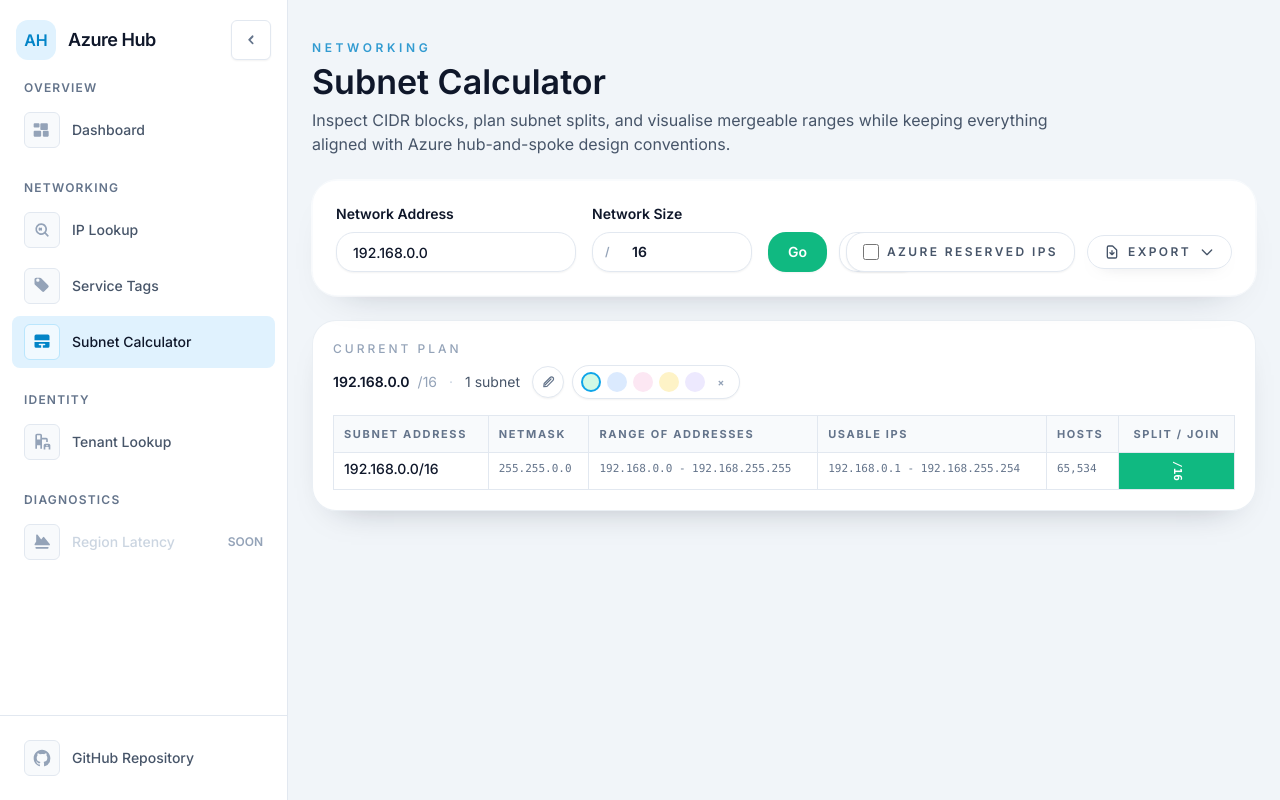
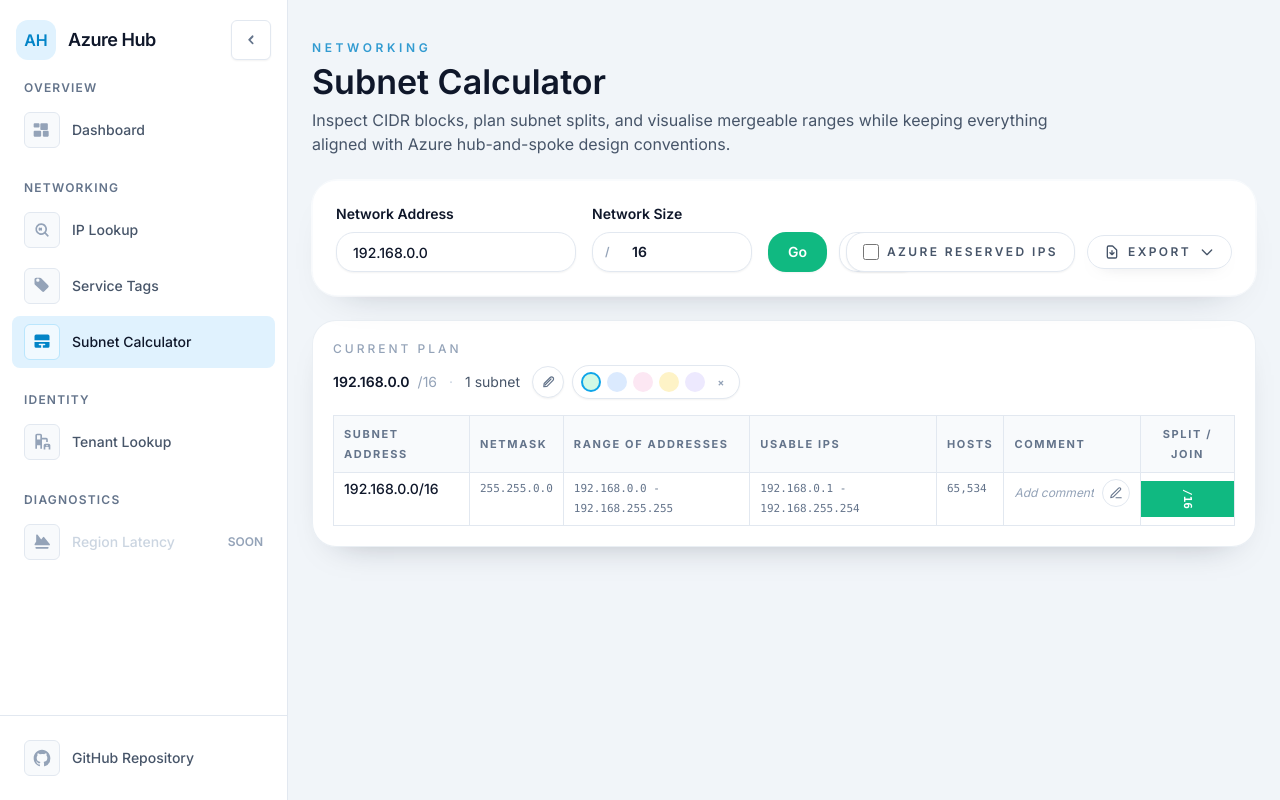
Before and after one commit to endgor/azure-ip-lookup, a Next.js app: page /tools/subnet-calculator in a window 1280 px wide. Built offline with nearby package versions, Linux system fonts and the light colour scheme.

Commit message:
Add subnet row comments

```diff
--- a/src/components/SubnetExportButton.tsx
+++ b/src/components/SubnetExportButton.tsx
@@ -7,6 +7,7 @@
   baseNetwork: number;
   basePrefix: number;
   rowColors: Record<string, string>;
+  rowComments: Record<string, string>;
   disabled?: boolean;
 }
 
@@ -16,6 +17,7 @@
   baseNetwork,
   basePrefix,
   rowColors,
+  rowComments,
   disabled = false
 }: SubnetExportButtonProps) {
   const [isOpen, setIsOpen] = useState(false);
@@ -47,7 +49,7 @@
         import('@/lib/exportUtils')
       ]);
 
-      const exportData = prepareSubnetExportData(leaves, useAzureReservations);
+      const exportData = prepareSubnetExportData(leaves, useAzureReservations, rowComments);
       if (exportData.length === 0) {
         return;
       }
--- a/src/lib/subnetExportUtils.ts
+++ b/src/lib/subnetExportUtils.ts
@@ -18,7 +18,11 @@
   return `${inetNtoa(first)} - ${inetNtoa(last)}`;
 }
 
-export function prepareSubnetExportData(leaves: LeafSubnet[], useAzureReservations: boolean): SubnetExportRow[] {
+export function prepareSubnetExportData(
+  leaves: LeafSubnet[],
+  useAzureReservations: boolean,
+  rowComments: Record<string, string> = {}
+): SubnetExportRow[] {
   if (leaves.length === 0) {
     return [];
   }
@@ -38,7 +42,8 @@
       Netmask: inetNtoa(subnetNetmask(leaf.prefix)),
       'Range of Addresses': formatRange(leaf.network, lastAddress),
       [usableLabel]: usable ? formatRange(usable.first, usable.last) : 'Reserved',
-      [hostLabel]: hostCount
+      [hostLabel]: hostCount,
+      Comment: rowComments[leaf.id] ?? ''
     };
   });
 }
--- a/src/pages/tools/subnet-calculator.tsx
+++ b/src/pages/tools/subnet-calculator.tsx
@@ -68,6 +68,9 @@
   const [rowColors, setRowColors] = useState<Record<string, string>>({});
   const [isColorModeActive, setIsColorModeActive] = useState(false);
   const [selectedColorId, setSelectedColorId] = useState<string>(DEFAULT_COLOR_ID);
+  const [rowComments, setRowComments] = useState<Record<string, string>>({});
+  const [activeCommentRow, setActiveCommentRow] = useState<string | null>(null);
+  const [commentDraft, setCommentDraft] = useState('');
   const [state, setState] = useState<State>(() => {
     const ipValue = inetAtov(DEFAULT_NETWORK)!;
     const normalised = normaliseNetwork(ipValue, DEFAULT_PREFIX);
@@ -103,8 +106,9 @@
   }, []);
 
   useEffect(() => {
+    const leafIds = new Set(leaves.map((leaf) => leaf.id));
+
     setRowColors((current) => {
-      const leafIds = new Set(leaves.map((leaf) => leaf.id));
       let mutated = false;
       const next: Record<string, string> = {};
 
@@ -118,7 +122,27 @@
 
       return mutated ? next : current;
     });
-  }, [leaves]);
+
+    setRowComments((current) => {
+      let mutated = false;
+      const next: Record<string, string> = {};
+
+      Object.entries(current).forEach(([leafId, comment]) => {
+        if (leafIds.has(leafId)) {
+          next[leafId] = comment;
+        } else {
+          mutated = true;
+        }
+      });
+
+      return mutated ? next : current;
+    });
+
+    if (activeCommentRow && !leafIds.has(activeCommentRow)) {
+      setActiveCommentRow(null);
+      setCommentDraft('');
+    }
+  }, [leaves, activeCommentRow]);
 
   const handleFieldChange = (field: 'network' | 'prefix') => (event: ChangeEvent<HTMLInputElement>) => {
     const value = event.target.value;
@@ -126,6 +150,40 @@
       ...current,
       [field]: value
     }));
+  };
+
+  const openCommentEditor = (leafId: string) => {
+    setActiveCommentRow(leafId);
+    setCommentDraft(rowComments[leafId] ?? '');
+  };
+
+  const closeCommentEditor = () => {
+    setActiveCommentRow(null);
+    setCommentDraft('');
+  };
+
+  const saveComment = (leafId: string, value: string) => {
+    const trimmed = value.trim();
+
+    setRowComments((current) => {
+      if (!trimmed) {
+        if (!(leafId in current)) {
+          return current;
+        }
+        const next = { ...current };
+        delete next[leafId];
+        return next;
+      }
+
+      if (current[leafId] === trimmed) {
+        return current;
+      }
+
+      return {
+        ...current,
+        [leafId]: trimmed
+      };
+    });
   };
 
   const handleApplyNetwork = (event: FormEvent<HTMLFormElement>) => {
@@ -155,6 +213,8 @@
     });
     setRowColors({});
     setIsColorModeActive(false);
+    setRowComments({});
+    closeCommentEditor();
     setFormFields({
       network: inetNtoa(normalisedNetwork),
       prefix: parsedPrefix.toString()
@@ -172,6 +232,8 @@
     setFormError(null);
     setRowColors({});
     setIsColorModeActive(false);
+    setRowComments({});
+    closeCommentEditor();
     setState({
       rootId,
       tree,
@@ -210,6 +272,24 @@
         }
         return next;
       });
+
+      setRowComments((current) => {
+        if (!(nodeId in current)) {
+          return current;
+        }
+        const comment = current[nodeId];
+        const next = { ...current };
+        delete next[nodeId];
+        if (comment) {
+          next[`${nodeId}-0`] = comment;
+          next[`${nodeId}-1`] = comment;
+        }
+        return next;
+      });
+
+      if (activeCommentRow === nodeId) {
+        closeCommentEditor();
+      }
     }
   };
 
@@ -266,6 +346,47 @@
 
         return mutated ? next : current;
       });
+    }
+
+    if (canJoinNode && childIds) {
+      setRowComments((current) => {
+        const leftComment = current[childIds[0]];
+        const rightComment = current[childIds[1]];
+        const next = { ...current };
+        let mutated = false;
+
+        if (childIds[0] in next) {
+          delete next[childIds[0]];
+          mutated = true;
+        }
+        if (childIds[1] in next) {
+          delete next[childIds[1]];
+          mutated = true;
+        }
+
+        const mergedComment =
+          leftComment && rightComment
+            ? leftComment === rightComment
+              ? leftComment
+              : ''
+            : leftComment || rightComment || '';
+
+        if (mergedComment) {
+          if (next[nodeId] !== mergedComment) {
+            next[nodeId] = mergedComment;
+            mutated = true;
+          }
+        } else if (nodeId in next) {
+          delete next[nodeId];
+          mutated = true;
+        }
+
+        return mutated ? next : current;
+      });
+
+      if (activeCommentRow && (childIds.includes(activeCommentRow) || activeCommentRow === nodeId)) {
+        closeCommentEditor();
+      }
     }
   };
 
@@ -345,6 +466,7 @@
                 baseNetwork={state.baseNetwork}
                 basePrefix={state.basePrefix}
                 rowColors={rowColors}
+                rowComments={rowComments}
               />
             </div>
 
@@ -445,6 +567,7 @@
                   <th className="border border-slate-200 px-2.5 py-2">
                     Hosts{useAzureReservations ? ' (Azure)' : ''}
                   </th>
+                  <th className="border border-slate-200 px-2.5 py-2">Comment</th>
                   <th className="border border-slate-200 px-2.5 py-2 text-center" colSpan={joinColumnCount}>
                     Split / Join
                   </th>
@@ -467,6 +590,8 @@
                   const rowColor = rowColors[leaf.id];
                   const rowBackground = rowColor ? '' : rowIndex % 2 === 0 ? 'bg-white' : 'bg-slate-50/40';
                   const rowStyle = rowColor ? { backgroundColor: rowColor } : undefined;
+                  const comment = rowComments[leaf.id] ?? '';
+                  const isEditingComment = activeCommentRow === leaf.id;
 
                   segments.forEach((segment, index) => {
                     const isLeafSegment = index === 0;
@@ -595,7 +720,13 @@
                         if (!isColorModeActive) {
                           return;
                         }
-                        if ((event.target as HTMLElement).closest('button')) {
+                        const target = event.target as HTMLElement;
+                        if (
+                          target.closest('button') ||
+                          target.closest('[data-skip-color]') ||
+                          target.tagName === 'TEXTAREA' ||
+                          target.tagName === 'INPUT'
+                        ) {
                           return;
                         }
                         setRowColors((current) => {
@@ -633,6 +764,78 @@
                       <td className="border border-slate-200 px-2.5 py-1.5 align-top font-mono text-[11px] text-slate-500">
                         {hostCount.toLocaleString()}
                       </td>
+                      <td
+                        className="border border-slate-200 px-2.5 py-1.5 align-top text-xs text-slate-500"
+                        data-skip-color
+                        onClick={(event) => event.stopPropagation()}
+                      >
+                        {isEditingComment ? (
+                          <form
+                            className="space-y-2"
+                            onSubmit={(event) => {
+                              event.preventDefault();
+                              saveComment(leaf.id, commentDraft);
+                              closeCommentEditor();
+                            }}
+                          >
+                            <textarea
+                              value={commentDraft}
+                              onChange={(event) => setCommentDraft(event.target.value)}
+                              onKeyDown={(event) => {
+                                if (event.key === 'Escape') {
+                                  event.preventDefault();
+                                  closeCommentEditor();
+                                }
+                              }}
+                              className="w-full rounded-lg border border-slate-300 px-2 py-1 text-sm text-slate-700 shadow-sm focus:border-sky-300 focus:outline-none focus:ring-2 focus:ring-sky-200"
+                              rows={3}
+                              autoFocus
+                              placeholder="Document this subnet..."
+                            />
+                            <div className="flex items-center gap-2">
+                              <button
+                                type="submit"
+                                className="inline-flex items-center justify-center rounded-[12px] bg-sky-500 px-3 py-1 text-xs font-semibold uppercase tracking-[0.2em] text-white transition hover:bg-sky-400 focus:outline-none focus:ring-2 focus:ring-sky-200"
+                              >
+                                Save
+                              </button>
+                              <button
+                                type="button"
+                                onClick={closeCommentEditor}
+                                className="inline-flex items-center justify-center rounded-[12px] border border-slate-300 px-3 py-1 text-xs font-semibold uppercase tracking-[0.2em] text-slate-500 transition hover:border-slate-400 hover:text-slate-700 focus:outline-none focus:ring-2 focus:ring-slate-200"
+                              >
+                                Cancel
+                              </button>
+                            </div>
+                          </form>
+                        ) : (
+                          <div className="flex items-center gap-2">
+                            <span
+                              className={`max-w-[220px] truncate ${
+                                comment ? 'text-slate-600' : 'text-slate-400 italic'
+                              }`}
+                              title={comment || undefined}
+                            >
+                              {comment || 'Add comment'}
+                            </span>
+                            <button
+                              type="button"
+                              onClick={() => openCommentEditor(leaf.id)}
+                              className="inline-flex h-7 w-7 items-center justify-center rounded-full border border-slate-200 text-slate-500 transition hover:border-sky-300 hover:text-sky-600 focus:outline-none focus:ring-2 focus:ring-sky-200"
+                              aria-label={comment ? 'Edit comment' : 'Add comment'}
+                            >
+                              <svg className="h-3.5 w-3.5" viewBox="0 0 24 24" fill="none" stroke="currentColor" strokeWidth={1.8}>
+                                <path strokeLinecap="round" strokeLinejoin="round" d="M12 20h9" />
+                                <path
+                                  strokeLinecap="round"
+                                  strokeLinejoin="round"
+                                  d="M16.5 3.5a2.121 2.121 0 113 3L7 19l-4 1 1-4L16.5 3.5z"
+                                />
+                              </svg>
+                            </button>
+                          </div>
+                        )}
+                      </td>
                       {joinCells}
                     </tr>
                   );
```
